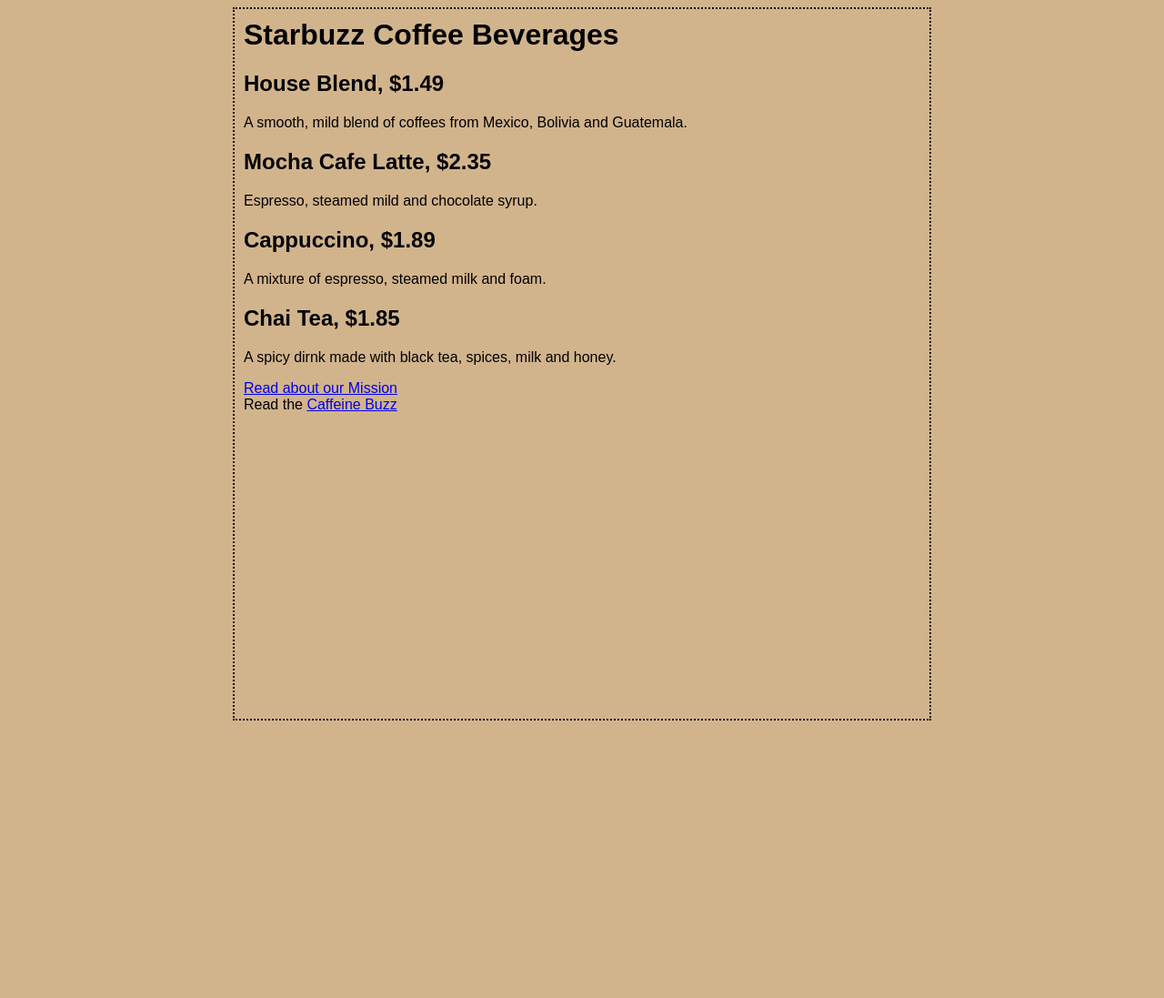
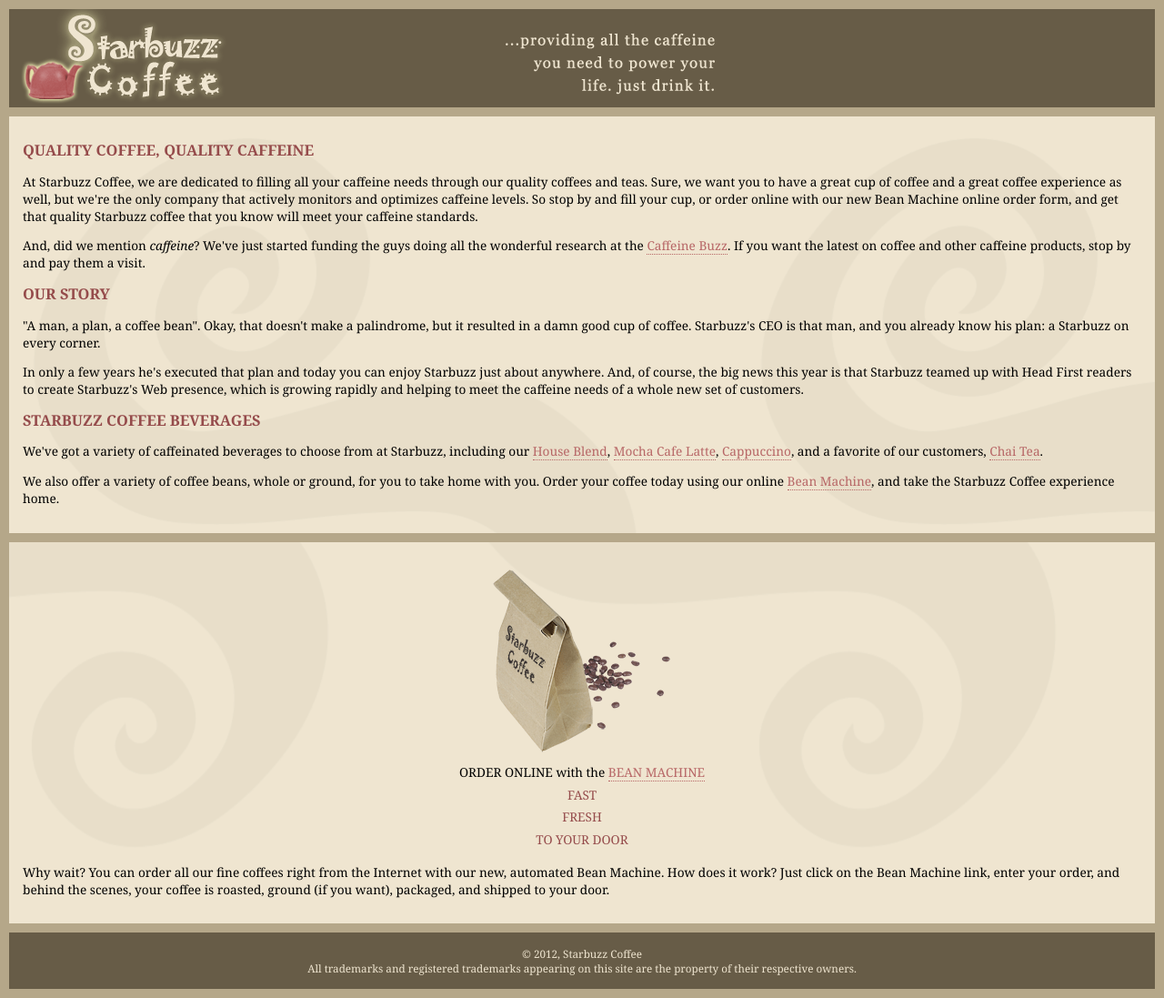
Before and after one commit to bingo2011/Django_hfhtmlcss, a Python web app: template templates/starbuzz/index.html in a window 1280 px wide. Shown: the whole page at 91% size. Before the commit the page ends 792 px from the top, so only its background shows below. Run offline with Jinja, Linux system fonts and the light colour scheme; the template is opened without the code that fills it, so the values that code supplies are empty.

Commit message:
improved starbuzz

```diff
--- a/static/lounge.css
+++ b/static/lounge.css
@@ -29,7 +29,7 @@ h2 {
     padding-left:        80px;
     margin:              30px;
     margin-right:        250px;
-    background-image:    url(images/background.gif);
+    background-image:    url(images/star.gif);
     background-repeat:   no-repeat;
     background-position: top left;
 }
--- /dev/null
+++ b/static/starbuzz.css
@@ -0,0 +1,58 @@
+body {
+  background-color: #b5a789;
+  font-family:      Georgia, "Times New Roman", Times, serif;
+  font-size:        small;
+  margin:           0px;
+}
+
+#header {
+  background-color: #675c47;
+  margin:           10px;
+  height:           108px;
+}
+
+#main {
+  background:       #efe5d0 url(images/background.gif) top left;
+  font-size:        105%;
+  padding:          15px;
+  margin:           0px 10px 10px 10px;
+}
+
+#sidebar {
+  background:       #efe5d0 url(images/background.gif) bottom right;
+  font-size:        105%;
+  padding:          15px;
+  margin:           0px 10px 10px 10px;
+}
+
+#footer {
+  background-color: #675c47;
+  color:            #efe5d0;
+  text-align:       center;
+  padding:          15px;
+  margin:           10px;
+  font-size:        90%;
+}
+
+h1 {
+  font-size:        120%;
+  color:            #954b4b;
+}
+
+.slogan { color: #954b4b; }
+
+.beanheading {
+  text-align:       center;
+  line-height:      1.8em;
+}
+
+a:link {
+  color:            #b76666;
+  text-decoration:  none;
+  border-bottom:    thin dotted #b76666;
+}
+a:visited {
+  color:            #675c47;
+  text-decoration:  none;
+  border-bottom:    thin dotted #675c47;
+}
--- a/templates/index.html
+++ b/templates/index.html
@@ -8,9 +8,9 @@
               <h1>Head First HTML and CSS</h1>
               <ul>
                  <li><a href="lounge/lounge.html">Head First Lounge</a></li>
+                 <li><a href="starbuzz/index.html">Starbuzz Coffee</a></li>
                  <li><a href="journal/journal.html">Tony's Journal</a></li>
                  <li><a href="mypod/index.html">mypod</a></li>
-                 <li><a href="starbuzz/index.html">starbuzz</a></li>
               </ul>
        </body>
 </html>
--- a/templates/starbuzz/index.html
+++ b/templates/starbuzz/index.html
@@ -1,37 +1,91 @@
+<!DOCTYPE html>
 <html>
   <head>
+    <meta charset="utf-8">
     <title>Starbuzz Coffee</title>
-        <style type="text/css">
-               body {
-                      background-color: #d2b48c;
-                      margin-left: 20%;
-                      margin-right: 20%;
-                      border: 2px dotted black;
-                      padding: 10px 10px 10px 10px;
-                      font-family: sans-serif;
-               }
-        </style>
+    <link rel="stylesheet" type="text/css" href="{{ STATIC_URL }}starbuzz.css">
   </head>
+
   <body>
-        <h1>Starbuzz Coffee Beverages</h1>
-        <h2>House Blend, $1.49</h2>
-        <p>A smooth, mild blend of coffees from Mexico,
-               Bolivia and Guatemala.</p>
+    <div id="header">
+      <img src="{{ STATIC_URL }}images/header.gif" alt="Starbuzz Coffee header image">
+    </div>
 
-        <h2>Mocha Cafe Latte, $2.35</h2>
-        <p>Espresso, steamed mild and chocolate syrup.</p>
+    <div id="main">
+      <h1>QUALITY COFFEE, QUALITY CAFFEINE</h1>
+      <p>
+        At Starbuzz Coffee, we are dedicated to filling all your  caffeine needs through our
+        quality coffees and teas. Sure, we want you to have a great cup of coffee and a great
+        coffee experience as well, but we're the only company that actively monitors and
+        optimizes caffeine levels. So stop by and fill your cup, or order online with our new Bean
+        Machine online order form, and get that quality Starbuzz coffee that you know will meet
+        your caffeine standards.
+      </p>
+      <p>
+        And, did we mention <em>caffeine</em>? We've just started funding the guys doing all
+        the wonderful research at the <a href="http://buzz.wickedlysmart.com"
+        title="Read all about caffeine on the Buzz">Caffeine Buzz</a>.
+        If you want the latest on coffee and other caffeine products,
+        stop by and pay them a visit.
+      </p>
+      <h1>OUR STORY</h1>
+      <p>
+        "A man, a plan, a coffee bean". Okay, that doesn't make a palindrome, but it resulted
+        in a damn good cup of coffee.  Starbuzz's CEO is that man, and you already know his
+        plan: a Starbuzz on every corner.
+      </p>
+      <p>In only a few years he's executed that plan and today
+        you can enjoy Starbuzz just about anywhere.  And, of course, the big news this year
+        is that Starbuzz teamed up with Head First readers to create Starbuzz's Web presence,
+        which is growing rapidly and helping to meet the caffeine needs of a whole new set of
+        customers.
+      </p>
+      <h1>STARBUZZ COFFEE BEVERAGES</h1>
+      <p>
+        We've got a variety of caffeinated beverages to choose
+        from at Starbuzz, including our
+        <a href="beverages.html#house" title="House Blend">House Blend</a>,
+        <a href="beverages.html#mocha" title="Mocha Cafe Latte">Mocha Cafe Latte</a>,
+        <a href="beverages.html#cappuccino" title="Cappuccino">Cappuccino</a>,
+        and a favorite of our customers,
+        <a href="beverages.html#chai" title="Chai Tea">Chai Tea</a>.
+      </p>
+      <p>
+        We also offer a variety of coffee beans, whole or ground, for you to
+        take home with you.  Order your coffee today using our online
+        <a href="form.html">Bean Machine</a>, and take
+        the Starbuzz Coffee experience home.
+      </p>
+    </div>
 
-        <h2>Cappuccino, $1.89</h2>
-        <p>A mixture of espresso, steamed milk and foam.</p>
+    <div id="sidebar">
+      <p class="beanheading">
+        <img src="{{ STATIC_URL }}images/bag.gif" alt="Bean Machine bag">
+        <br>
+        ORDER ONLINE
+        with the
+        <a href="form.html">BEAN MACHINE</a>
+        <br>
+        <span class="slogan">
+            FAST <br>
+            FRESH <br>
+            TO YOUR DOOR <br>
+        </span>
+      </p>
+      <p>
+        Why wait?  You can order all our fine coffees right from the Internet with our new,
+        automated Bean Machine.  How does it work?  Just click on the Bean Machine link,
+        enter your order, and behind the scenes, your coffee is roasted, ground
+        (if you want), packaged, and shipped to your door.
+      </p>
+    </div>
 
-        <h2>Chai Tea, $1.85</h2>
-        <p>A spicy dirnk made with black tea, spices,
-               milk and honey.</p>
-        <p>
-           <a href="starbuzz/mission.html">Read about our Mission</a>
+    <div id="footer">
+      &copy; 2012, Starbuzz Coffee
       <br>
-           Read the <a target="_blank" href="http://wickedlysmart.com/buzz/index.html#Coffee"
-                       title="Read all about caffeine on the Buzz">Caffeine Buzz</a>
-        </p>
+      All trademarks and registered trademarks appearing on
+      this site are the property of their respective owners.
+    </div>
+
   </body>
 </html>
```
Also changed, not shown: static/images/award.gif (added), static/images/background.gif, static/images/bag.gif (added), static/images/coupon.gif (added), static/images/header.gif (added), static/images/star.gif (added), static/images/ticket.gif (added). Lines whose indentation alone changed are shown as unchanged.
